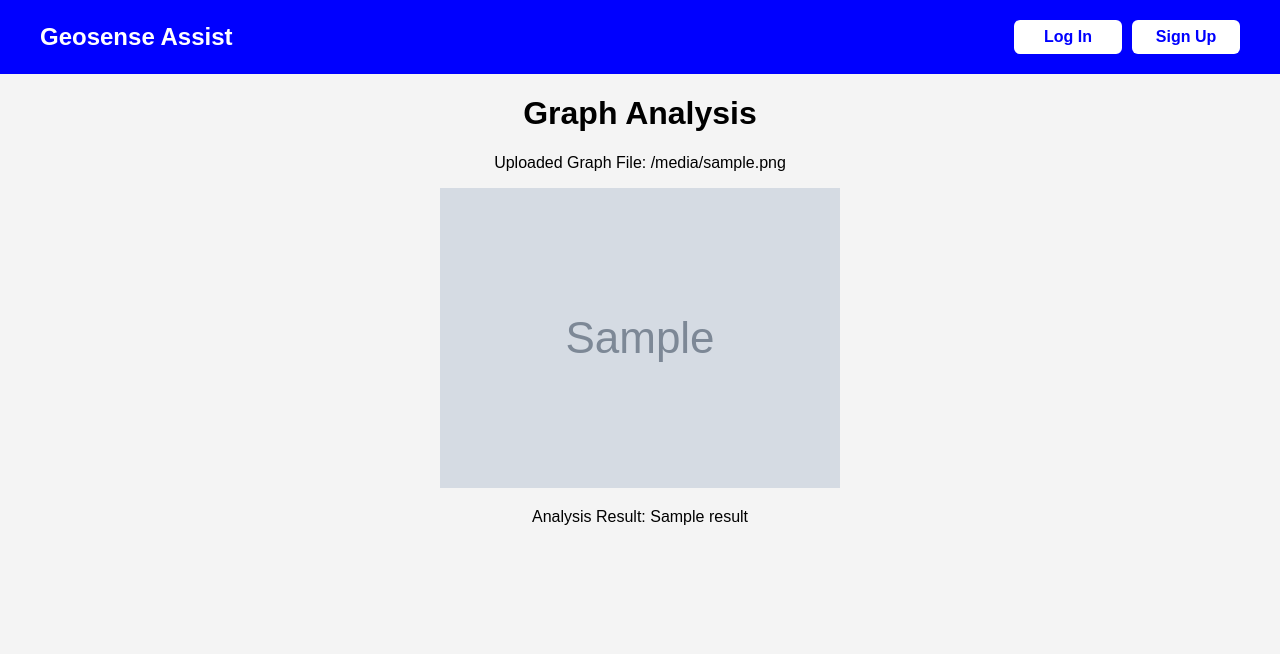
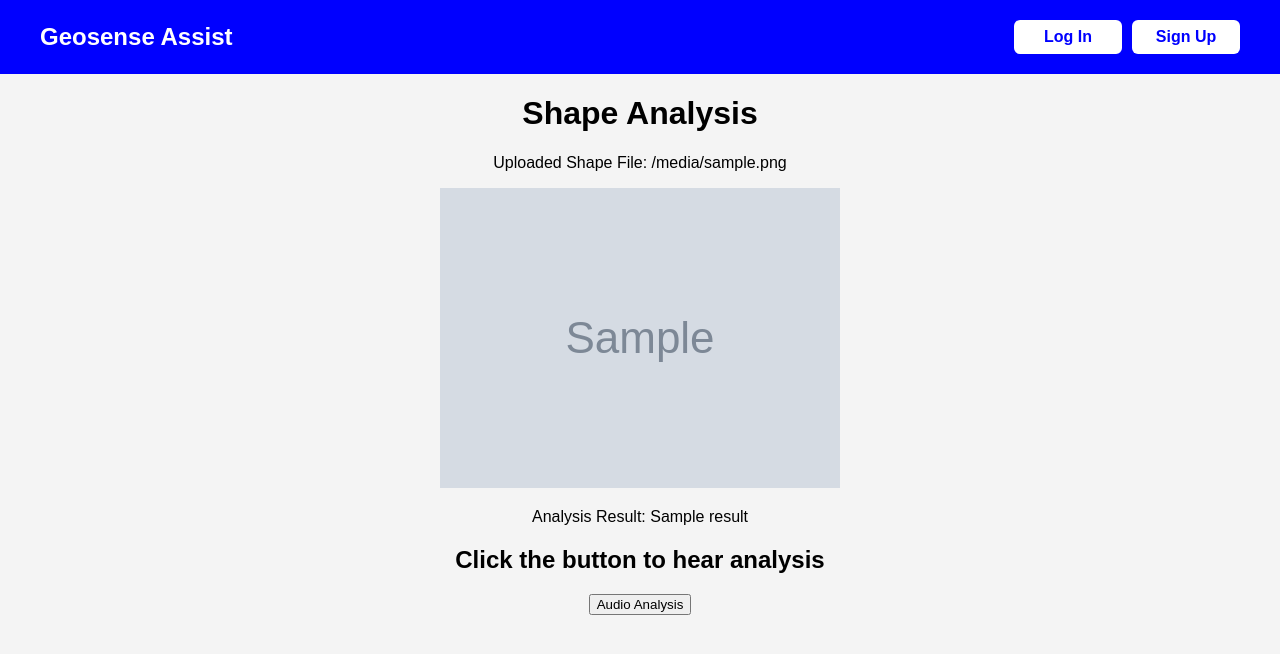
Before and after one commit to zuhairsiddiqui/GeoSenseAssist-Project, a Flask app: template website/templates/shapes.html in a window 1280 px wide. Shown: the top 654 px of the page. Run offline with Flask 3, Linux system fonts and the light colour scheme; the template is opened without the code that fills it: most values are stand-ins (such as "Sample title", 1, 10 or a date in 2020); grey boxes marked "Sample" are stand-in pictures.

Commit message:
Added TTS Integration back after accidental overwrite

```diff
--- a/website/templates/shapes.html
+++ b/website/templates/shapes.html
@@ -62,9 +62,17 @@
         </div>
     </div>
 
-    <h1>Graph Analysis</h1>
-    <p>Uploaded Graph File: {{ filename }}</p>
-    <img src="{{ url_for('views.uploaded_file', filename=filename) }}" alt="Uploaded Graph Image" />
+    <h1>Shape Analysis</h1>
+    <p>Uploaded Shape File: {{ filename }}</p>
+    <img src="{{ url_for('views.uploaded_file', filename=filename) }}" alt="Uploaded Shape Image" />
     <p>Analysis Result: {{ result }}</p>
+
+    <h2>Click the button to hear analysis</h2>
+    <form action="/audio_analysis" method="POST">
+        <input type="hidden" name="result" value="{{ result }}">
+        <input type="hidden" name="file" value="{{ filename }}">
+        <input type="hidden" name="shape" value="{{ shape }}">
+        <button type="submit">Audio Analysis</button>
+    </form>
 </body>
 </html>
```
Also changed, not shown: website/templates/equations.html (+8 -0 lines), website/templates/graphs.html (+8 -0 lines), uploadsAudio/shapes.png (added), uploadsAudio/triangle.jpeg (added).
